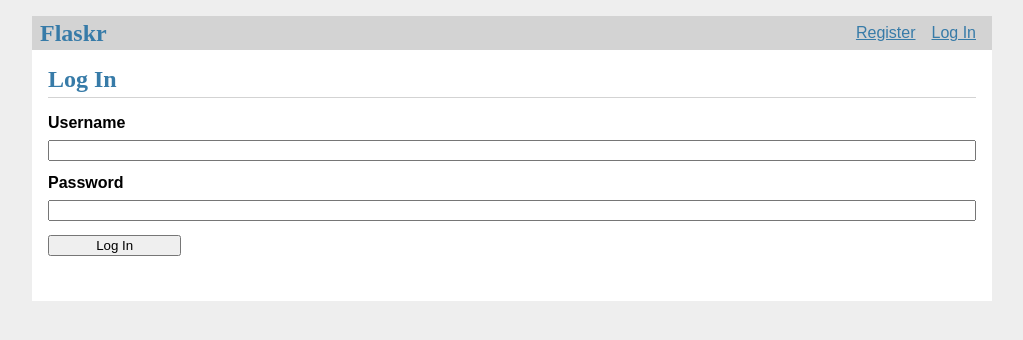
After one commit to grklakg/samarafurniture, a Flask app: template flaskr/templates/auth/login.html in a window 1280 px wide. The commit adds this page. Shown: the top 340 px of the page, without its empty margins (128-1151 px from the left). Run offline with Flask 2, Linux system fonts and the light colour scheme; the template is opened without the code that fills it, so the values that code supplies are empty.

Commit message:
blueprint auth

```diff
--- a/flaskr/static/css/main_style.css
+++ b/flaskr/static/css/main_style.css
@@ -0,0 +1,134 @@
+html {
+  font-family: sans-serif;
+  background: #eee;
+  padding: 1rem;
+}
+
+body {
+  max-width: 960px;
+  margin: 0 auto;
+  background: white;
+}
+
+h1, h2, h3, h4, h5, h6 {
+  font-family: serif;
+  color: #377ba8;
+  margin: 1rem 0;
+}
+
+a {
+  color: #377ba8;
+}
+
+hr {
+  border: none;
+  border-top: 1px solid lightgray;
+}
+
+nav {
+  background: lightgray;
+  display: flex;
+  align-items: center;
+  padding: 0 0.5rem;
+}
+
+nav h1 {
+  flex: auto;
+  margin: 0;
+}
+
+nav h1 a {
+  text-decoration: none;
+  padding: 0.25rem 0.5rem;
+}
+
+nav ul  {
+  display: flex;
+  list-style: none;
+  margin: 0;
+  padding: 0;
+}
+
+nav ul li a, nav ul li span, header .action {
+  display: block;
+  padding: 0.5rem;
+}
+
+.content {
+  padding: 0 1rem 1rem;
+}
+
+.content > header {
+  border-bottom: 1px solid lightgray;
+  display: flex;
+  align-items: flex-end;
+}
+
+.content > header h1 {
+  flex: auto;
+  margin: 1rem 0 0.25rem 0;
+}
+
+.flash {
+  margin: 1em 0;
+  padding: 1em;
+  background: #cae6f6;
+  border: 1px solid #377ba8;
+}
+
+.post > header {
+  display: flex;
+  align-items: flex-end;
+  font-size: 0.85em;
+}
+
+.post > header > div:first-of-type {
+  flex: auto;
+}
+
+.post > header h1 {
+  font-size: 1.5em;
+  margin-bottom: 0;
+}
+
+.post .about {
+  color: slategray;
+  font-style: italic;
+}
+
+.post .body {
+  white-space: pre-line;
+}
+
+.content:last-child {
+  margin-bottom: 0;
+}
+
+.content form {
+  margin: 1em 0;
+  display: flex;
+  flex-direction: column;
+}
+
+.content label {
+  font-weight: bold;
+  margin-bottom: 0.5em;
+}
+
+.content input, .content textarea {
+  margin-bottom: 1em;
+}
+
+.content textarea {
+  min-height: 12em;
+  resize: vertical;
+}
+
+input.danger {
+  color: #cc2f2e;
+}
+
+input[type=submit] {
+  align-self: start;
+  min-width: 10em;
+}
--- /dev/null
+++ b/flaskr/templates/auth/login.html
@@ -0,0 +1,15 @@
+{% extends 'base.html' %}
+
+{% block header %}
+  <h1>{% block title %}Log In{% endblock %}</h1>
+{% endblock %}
+
+{% block content %}
+  <form method="post">
+    <label for="username">Username</label>
+    <input name="username" id="username" required>
+    <label for="password">Password</label>
+    <input type="password" name="password" id="password" required>
+    <input type="submit" value="Log In">
+  </form>
+{% endblock %}
--- a/flaskr/templates/base.html
+++ b/flaskr/templates/base.html
@@ -1,10 +1,24 @@
-<!DOCTYPE html>
-<html lang="en">
-<head>
-    <meta charset="UTF-8">
-    <title>Title</title>
-</head>
-<body>
-
-</body>
-</html>
+<!doctype html>
+<title>{% block title %}{% endblock %} - Flaskr</title>
+<link rel="stylesheet" href="{{ url_for('static', filename='css/main_style.css') }}">
+<nav>
+  <h1>Flaskr</h1>
+  <ul>
+    {% if g.user %}
+      <li><span>{{ g.user['username'] }}</span>
+      <li><a href="{{ url_for('auth.logout') }}">Log Out</a>
+    {% else %}
+      <li><a href="{{ url_for('auth.register') }}">Register</a>
+      <li><a href="{{ url_for('auth.login') }}">Log In</a>
+    {% endif %}
+  </ul>
+</nav>
+<section class="content">
+  <header>
+    {% block header %}{% endblock %}
+  </header>
+  {% for message in get_flashed_messages() %}
+    <div class="flash">{{ message }}</div>
+  {% endfor %}
+  {% block content %}{% endblock %}
+</section>
--- a/requirements.txt
+++ b/requirements.txt
@@ -0,0 +1,2 @@
+Flask~=2.2.3
+click~=8.1.3
```
Also changed, not shown: flaskr/__init__.py (+42 -0 lines), flaskr/auth.py (added, +96 -0 lines), flaskr/blog.py (added, +101 -0 lines), flaskr/db.py (+41 -0 lines), flaskr/schema.sql (+17 -0 lines), flaskr/templates/auth/register.html (added, +15 -0 lines), flaskr/templates/blog/create.html (added, +15 -0 lines), flaskr/templates/blog/index.html (added, +28 -0 lines), flaskr/templates/blog/update.html (added, +20 -0 lines), README.md, 1 other file.
